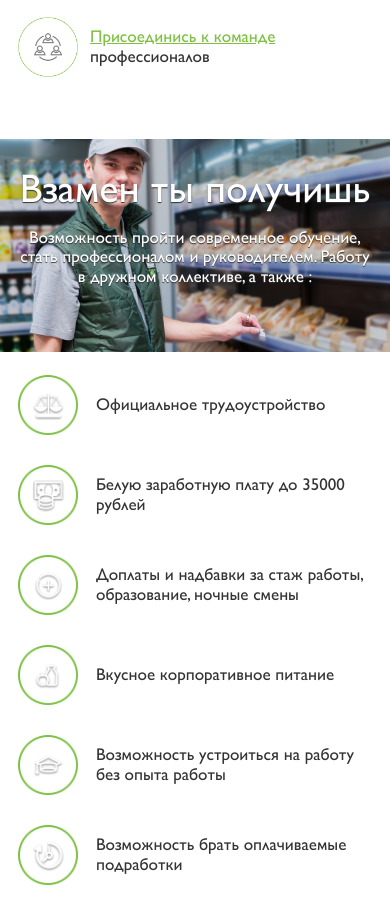
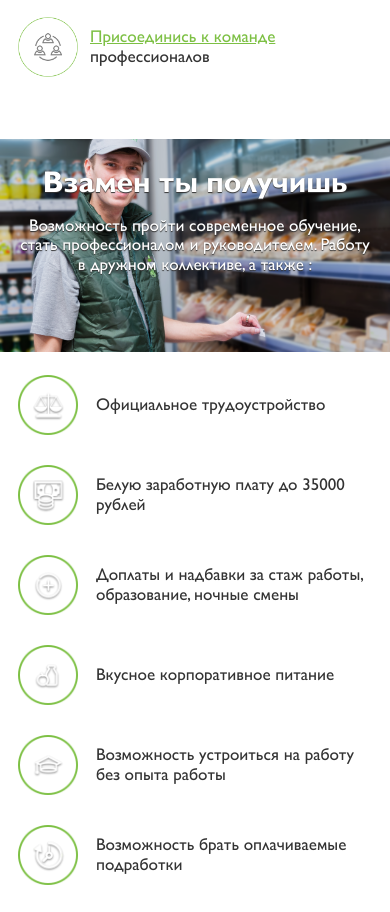
Before and after one commit to natpuot92/azbuka, a plain HTML site: page index.html in a window 390 px wide. Shown: the part 1420-2332 px from the top of the page. Drawn offline with Linux system fonts and the light colour scheme.

Commit message:
правки

```diff
--- a/css/style.css
+++ b/css/style.css
@@ -521,6 +521,13 @@ body {
     margin-bottom: 23px;
   }
 
+  .features__title {
+    font-size: 30px;
+    font-weight: 600;
+    line-height: 1;
+    text-shadow: 0 1px 1px #333333;
+  }
+
   .features__items-desctop {
     display: none;
   }
```
